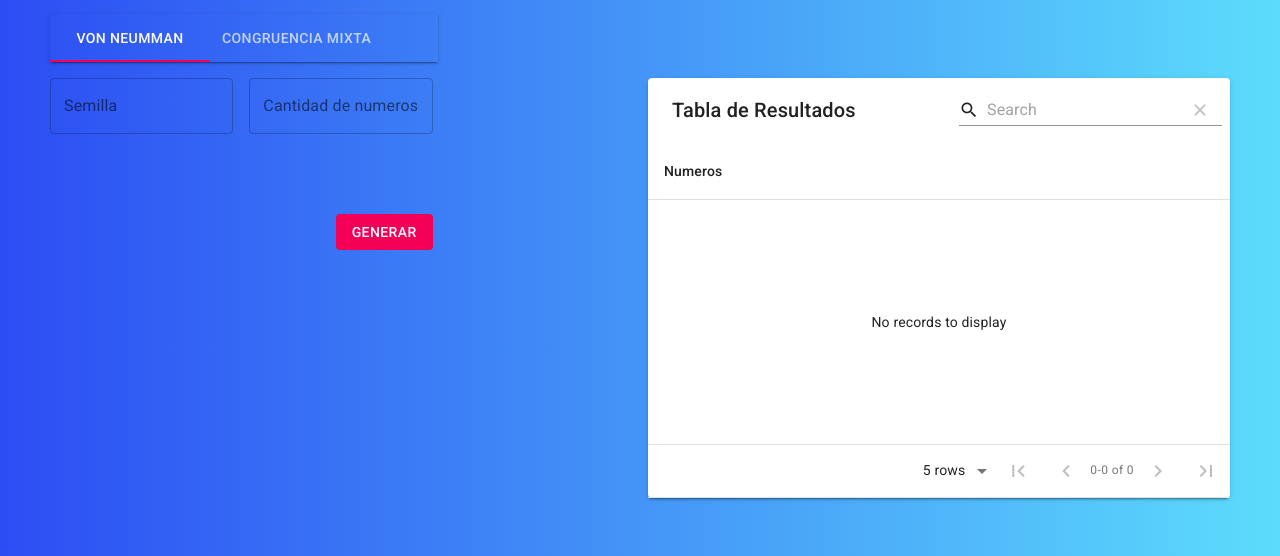
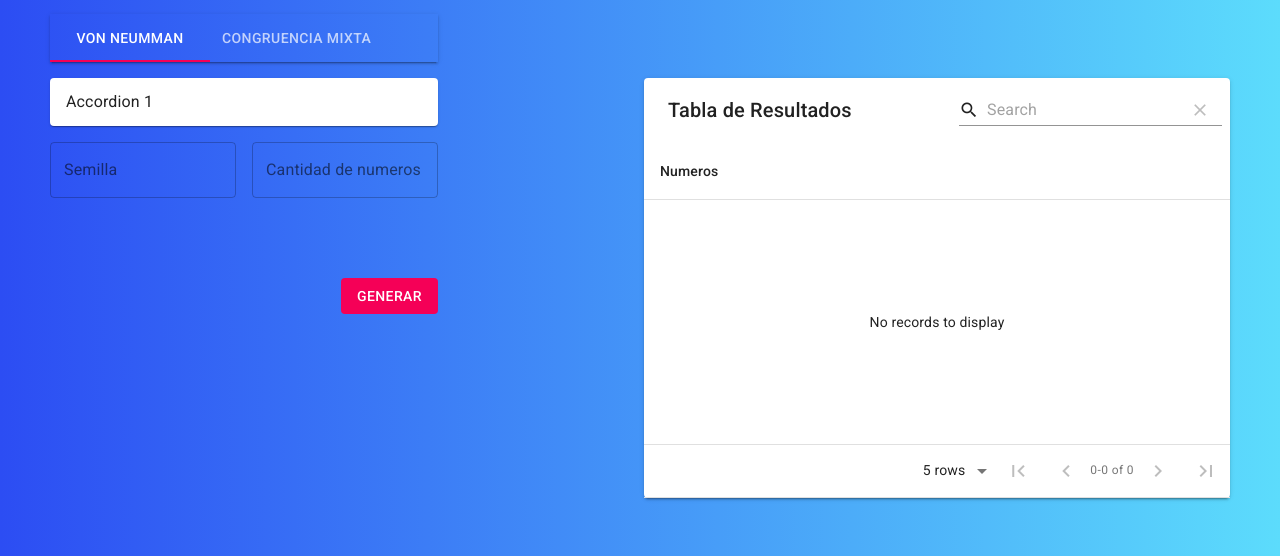
Before and after one commit to hernanvieira/model_and_simulation, a React (Create React App) app: page / in a window 1280 px wide. Shown: the part 158-714 px from the top of the page. Built offline with nearby package versions, Linux system fonts and the light colour scheme.

Commit message:
Acordion 2
Se agrego el acordion con su descripcion en este metodo de igual forma que con Von.

```diff
--- a/src/components/VonNeumman.js
+++ b/src/components/VonNeumman.js
@@ -1,10 +1,15 @@
 import React, { Component } from "react";
 import TextField from "@material-ui/core/TextField";
-import { Button, Box, Grid, Typography } from "@material-ui/core";
+import { Button, Box, Grid, Typography, Accordion, AccordionSummary, AccordionDetails } from "@material-ui/core";
+
 
 import MaterialTable from "material-table";
 
+
+
+
 class VonNeumman extends Component {
+
   /* Constructor de la clase */
 
   constructor() {
@@ -98,9 +103,38 @@ class VonNeumman extends Component {
     return (
       <>
         <form noValidate autoComplete="off" onSubmit={this.handleSubmit}>
-          <Grid container spacing={2}>
+
+          <Grid container spacing={1}>
             <Grid item xs={4}>
+              <Box mb={2} >
+                <Accordion>
+                  <AccordionSummary
+
+                    aria-controls="panel1a-content"
+                    id="panel1a-header"
+                  >
+                    <Typography>Accordion 1</Typography>
+                  </AccordionSummary>
+                  <AccordionDetails>
+                    <Typography>
+                      Primer método aritmético para generar números pseudoaleatorios. Desarrollado por Von Neumann y Metropolis en 1946.
+                      Consiste en:
+                      ㅤㅤㅤㅤ <b>1.</b> Tomar un número cualquiera de 4 (cuatro) dígitos y asignarlo al primer elemento
+                            (semilla) de la serie, x1.
+                            ㅤㅤㅤㅤㅤㅤㅤㅤㅤㅤㅤㅤㅤㅤㅤㅤㅤㅤ  ㅤ<b>2.</b> Elevarlo al cuadrado y completar 8 (ocho) cifras, si fuera necesario con ceros a
+                            la izquierda.
+                            ㅤㅤㅤㅤㅤㅤㅤㅤㅤㅤㅤㅤㅤㅤㅤㅤㅤㅤㅤㅤㅤㅤㅤㅤㅤ<b>3.</b> Descartar los 2 (dos) primeros dígitos, al igual que los 2 (dos) últimos.
+                            ㅤ <b>4.</b> Tomar los 4 (cuatro) dígitos centrales como elemento siguiente de la sucesión, x2.
+
+                            ㅤㅤㅤㅤㅤㅤㅤㅤㅤㅤㅤㅤㅤㅤㅤㅤㅤㅤㅤㅤㅤㅤㅤㅤㅤㅤㅤㅤ<b>5.</b> Repetir los pasos del 2 al 4 n veces, siendo n la cantidad de nros
+                            pseudoaleatorios a generar.
+                    </Typography>
+                  </AccordionDetails>
+                </Accordion>
+              </Box>
+
               <Box display="flex" justifyContent="center">
+
                 <Grid container spacing={2}>
                   <Grid item xs={6}>
                     <TextField
```
